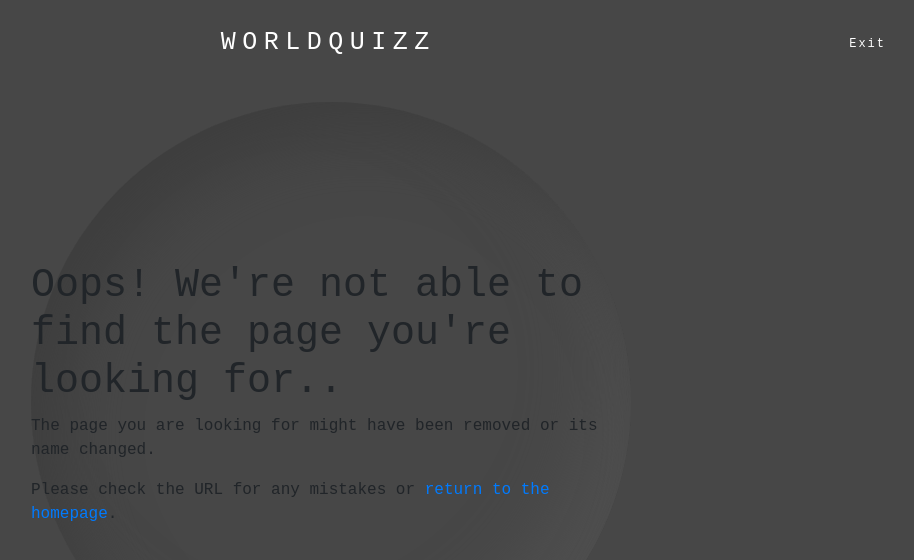
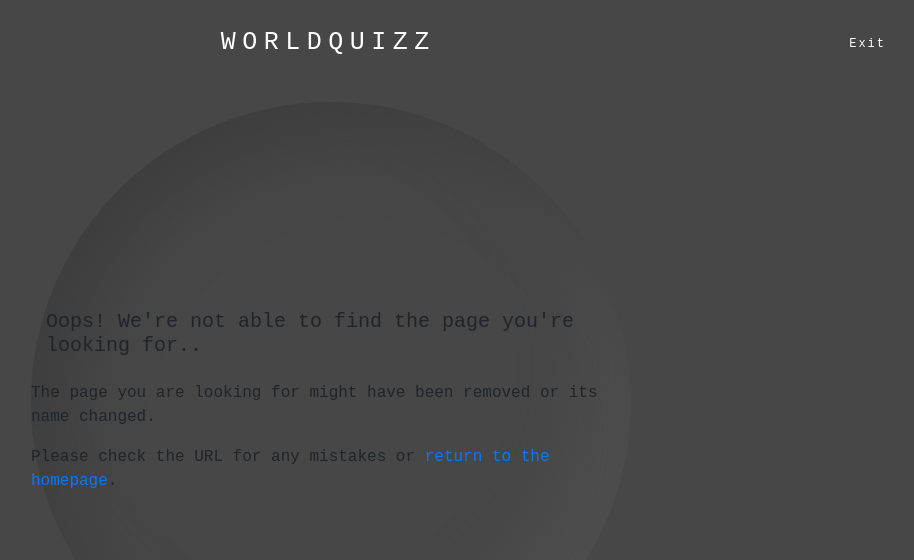
Before and after one commit to BrrunaRibeiro/WorldQuizz, a website with bundled scripts: page 404.html in a window 1280 px wide. Shown: the whole page, without its empty margins (309-1223 px from the left). Built offline with nearby package versions, Linux system fonts and the light colour scheme; a web font is replaced by a local one.

Commit message:
Style 404.html page

```diff
--- a/404.html
+++ b/404.html
@@ -25,8 +25,8 @@
             </ul>
         </nav>
     </header>
-    <div id="input" class="circle">
-        <h1 class="error-header">Oops! We're not able to find the page you're looking for..</h1>
+    <div id="error" class="circle">
+        <h5 class="error-header">Oops! We're not able to find the page you're looking for..</h5>
         <p>The page you are looking for might have been removed or its name changed.</p>
         <p>Please check the URL for any mistakes or <a href="index.html">return to the homepage</a>.</p>
     </div>
--- a/assets/css/style.css
+++ b/assets/css/style.css
@@ -95,9 +95,10 @@ input:focus-visible {
     display: none;
 }
 
+/*
 img {
     height: 600px;
-}
+} */
 
 #countdown-timer {
     display: flex;
@@ -248,6 +249,16 @@ input::-webkit-inner-spin-button {
 /* Remove arrow from input with type of Number in Firefox */
 input[type=number] {
     -moz-appearance: textfield;
+}
+
+#error {
+    align-content: center;
+}
+
+.error-header {
+    padding: 15px;
+    font-weight: 500;
+
 }
 
 /* Modal styling  */
```
